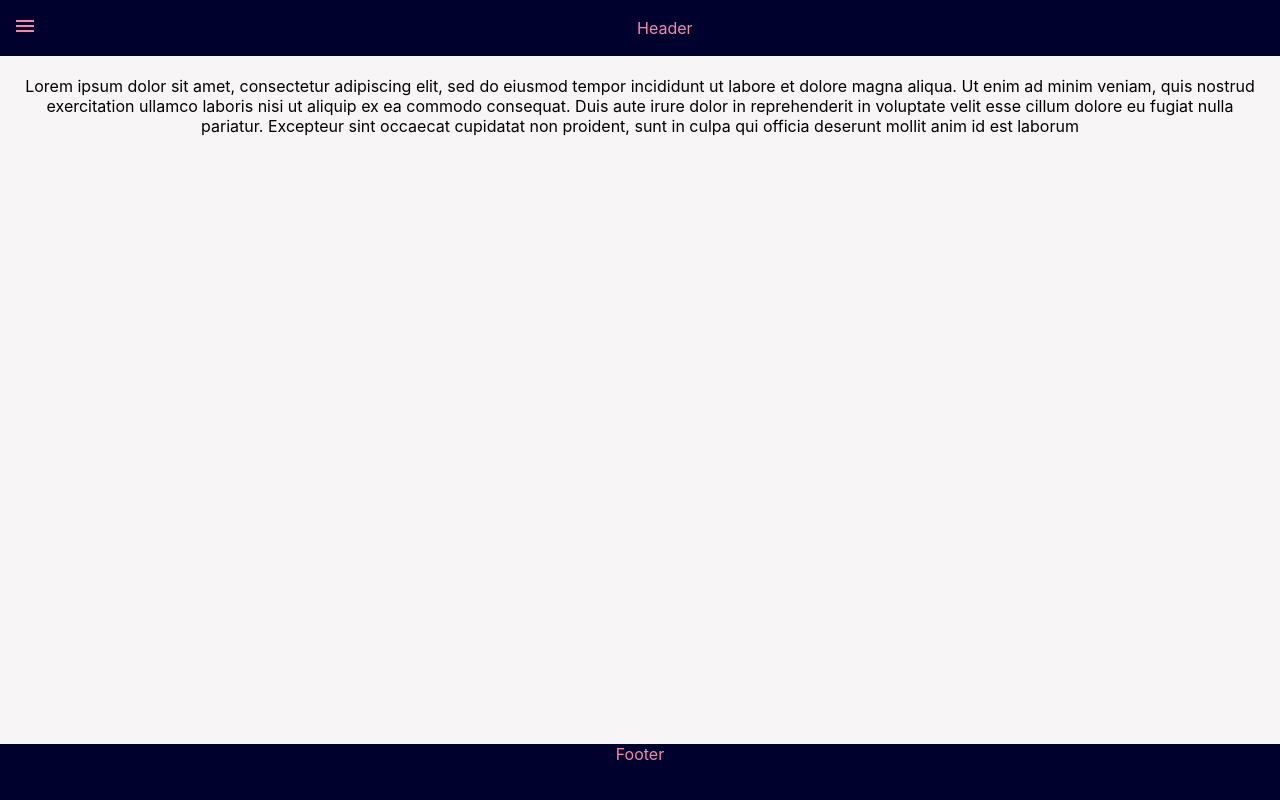
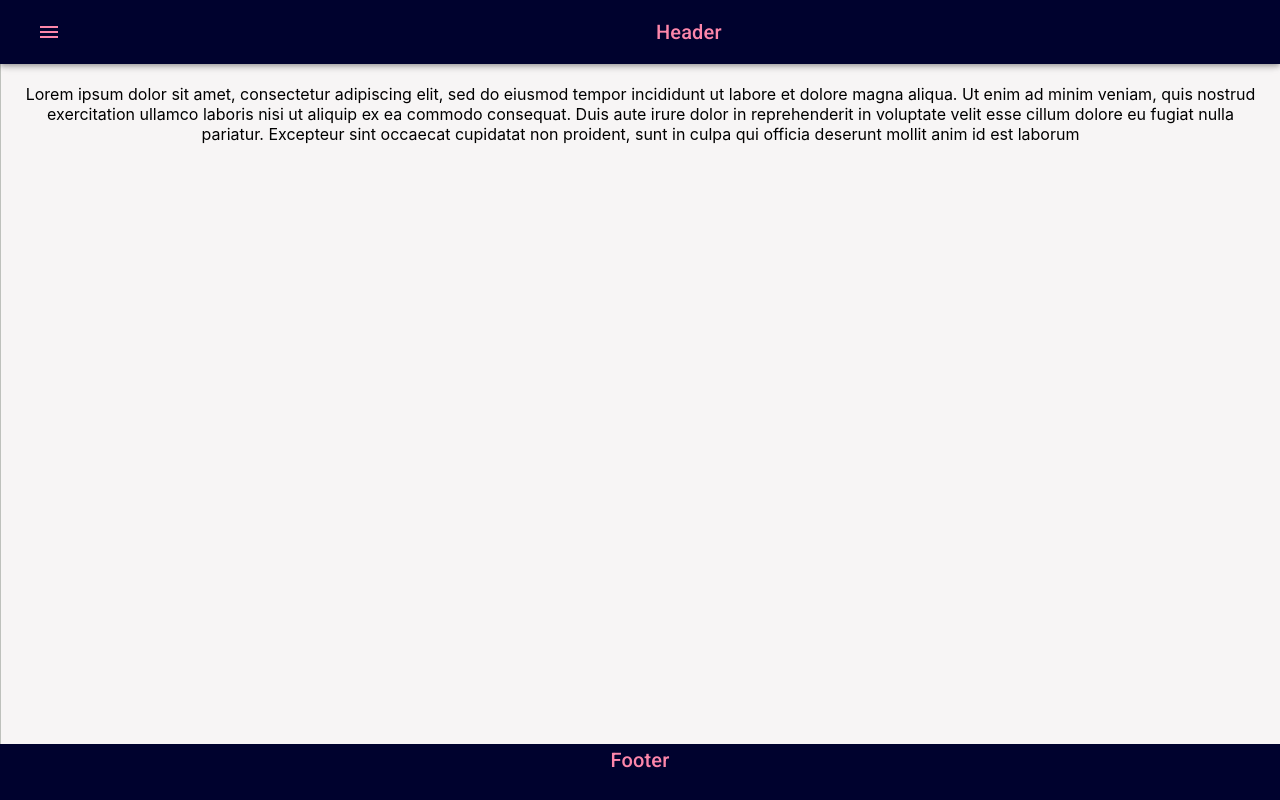
Before and after one commit to KaterinaLupacheva/dashboard-layout, a React (Create React App) app: page / in a window 1280 px wide. Built offline with nearby package versions, Linux system fonts and the light colour scheme.

Commit message:
Material ui layout

```diff
--- a/package.json
+++ b/package.json
@@ -10,8 +10,7 @@
     "@testing-library/user-event": "^12.1.10",
     "react": "^17.0.1",
     "react-dom": "^17.0.1",
-    "react-scripts": "4.0.1",
-    "web-vitals": "^0.2.4"
+    "react-scripts": "4.0.1"
   },
   "scripts": {
     "start": "react-scripts start",
--- a/public/index.html
+++ b/public/index.html
@@ -3,6 +3,7 @@
   <head>
     <meta charset="utf-8" />
     <link rel="icon" href="%PUBLIC_URL%/favicon.ico" />
+    <link rel="stylesheet" href="https://fonts.googleapis.com/css?family=Roboto:300,400,500,700&display=swap" />
     <meta name="viewport" content="width=device-width, initial-scale=1" />
     <meta name="theme-color" content="#000000" />
     <meta
--- a/src/App.js
+++ b/src/App.js
@@ -1,7 +1,26 @@
 import PureReact from "./PureReact";
+import MaterialUI from "./Material-UI";
 
 function App() {
-  return <PureReact />;
+  return (
+    <MaterialUI>
+      Lorem ipsum dolor sit amet, consectetur adipiscing elit, sed do eiusmod
+      tempor incididunt ut labore et dolore magna aliqua. Ut enim ad minim
+      veniam, quis nostrud exercitation ullamco laboris nisi ut aliquip ex ea
+      commodo consequat. Duis aute irure dolor in reprehenderit in voluptate
+      velit esse cillum dolore eu fugiat nulla pariatur. Excepteur sint occaecat
+      cupidatat non proident, sunt in culpa qui officia deserunt mollit anim id
+      est laborum
+    </MaterialUI>
+  );
+
+  // <PureReact>Lorem ipsum dolor sit amet, consectetur adipiscing elit, sed do
+  // eiusmod tempor incididunt ut labore et dolore magna aliqua. Ut enim ad
+  // minim veniam, quis nostrud exercitation ullamco laboris nisi ut
+  // aliquip ex ea commodo consequat. Duis aute irure dolor in
+  // reprehenderit in voluptate velit esse cillum dolore eu fugiat nulla
+  // pariatur. Excepteur sint occaecat cupidatat non proident, sunt in
+  // culpa qui officia deserunt mollit anim id est laborum</PureReact>;
 }
 
 export default App;
--- a/src/Material-UI.js
+++ b/src/Material-UI.js
@@ -1,9 +1,56 @@
+import { useState } from "react";
+import { makeStyles } from "@material-ui/core/styles";
+import clsx from "clsx";
 import Drawer from "@material-ui/core/Drawer";
 import AppBar from "@material-ui/core/AppBar";
 import Toolbar from "@material-ui/core/Toolbar";
+import Typography from "@material-ui/core/Typography";
+import IconButton from "@material-ui/core/IconButton";
+import MenuIcon from "@material-ui/icons/Menu";
+import ChevronLeftIcon from "@material-ui/icons/ChevronLeft";
+import { styles } from "./material-ui.styles";
 
-const MaterialUI = () => {
-  return <div></div>;
+const useStyles = makeStyles(styles);
+
+const MaterialUI = ({ children }) => {
+  const [isOpened, setIsOpened] = useState(false);
+  const classes = useStyles();
+  return (
+    <div className={classes.root}>
+      <AppBar position="fixed" className={classes.appBar}>
+        <Toolbar className={classes.toolbar}>
+          <IconButton
+            color="inherit"
+            onClick={() => setIsOpened(!isOpened)}
+            className={classes.icon}
+          >
+            {isOpened ? <ChevronLeftIcon /> : <MenuIcon />}
+          </IconButton>
+          <Typography variant="h6" className={classes.title}>
+            Header
+          </Typography>
+        </Toolbar>
+      </AppBar>
+      <Toolbar />
+      <div className={classes.container}>
+        <Drawer
+          variant="permanent"
+          classes={{
+            paper: clsx(classes.drawer, {
+              [classes.paper]: !isOpened,
+              [classes.opened]: isOpened,
+            }),
+          }}
+        >
+          Drawer
+        </Drawer>
+        <main className={classes.main}>{children}</main>
+      </div>
+      <div className={classes.footer}>
+        <Typography variant="h6">Footer</Typography>
+      </div>
+    </div>
+  );
 };
 
 export default MaterialUI;
--- a/src/PureReact.js
+++ b/src/PureReact.js
@@ -1,29 +1,21 @@
 import { useState } from "react";
 import MenuIcon from "@material-ui/icons/Menu";
-import ArrowBackIcon from "@material-ui/icons/ArrowBack";
+import ChevronLeftIcon from "@material-ui/icons/ChevronLeft";
 import "./pure-react.css";
 
-const PureReact = () => {
+const PureReact = ({ children }) => {
   const [isOpened, setIsOpened] = useState(false);
   return (
     <div className="App">
       <div className="header">
         <div className="icon" onClick={() => setIsOpened(!isOpened)}>
-          {isOpened ? <ArrowBackIcon /> : <MenuIcon />}
+          {isOpened ? <ChevronLeftIcon /> : <MenuIcon />}
         </div>
         <div className="header-title">Header</div>
       </div>
       <div className="container">
         <aside className={`${isOpened ? "opened" : ""} drawer`}>Drawer</aside>
-        <main className="main">
-          Lorem ipsum dolor sit amet, consectetur adipiscing elit, sed do
-          eiusmod tempor incididunt ut labore et dolore magna aliqua. Ut enim ad
-          minim veniam, quis nostrud exercitation ullamco laboris nisi ut
-          aliquip ex ea commodo consequat. Duis aute irure dolor in
-          reprehenderit in voluptate velit esse cillum dolore eu fugiat nulla
-          pariatur. Excepteur sint occaecat cupidatat non proident, sunt in
-          culpa qui officia deserunt mollit anim id est laborum
-        </main>
+        <main className="main">{children}</main>
       </div>
       <div className="footer">Footer</div>
     </div>
--- a/src/index.js
+++ b/src/index.js
@@ -1,17 +1,11 @@
-import React from 'react';
-import ReactDOM from 'react-dom';
-import './index.css';
-import App from './App';
-import reportWebVitals from './reportWebVitals';
+import React from "react";
+import ReactDOM from "react-dom";
+import "./index.css";
+import App from "./App";
 
 ReactDOM.render(
   <React.StrictMode>
     <App />
   </React.StrictMode>,
-  document.getElementById('root')
+  document.getElementById("root")
 );
-
-// If you want to start measuring performance in your app, pass a function
-// to log results (for example: reportWebVitals(console.log))
-// or send to an analytics endpoint. Learn more: https://bit.ly/CRA-vitals
-reportWebVitals();
--- /dev/null
+++ b/src/material-ui.styles.js
@@ -0,0 +1,55 @@
+export const styles = (theme) => ({
+  root: {
+    textAlign: "center",
+    display: "flex",
+    flexDirection: "column",
+    minHeight: "100vh",
+    color: "#000133",
+  },
+  appBar: {
+    zIndex: 1,
+    background: "#00022E",
+    color: "#FC86AA",
+  },
+  toolbar: {
+    display: "flex",
+    width: "100%",
+  },
+  icon: {
+    padding: "1vmax",
+  },
+  title: {
+    margin: "auto",
+  },
+  container: {
+    display: "flex",
+    flex: 1,
+  },
+  drawer: {
+    background: "#D8DCD6",
+    width: "0px",
+    transition: "width .7s",
+  },
+  paper: {
+    width: "0px",
+    zIndex: 0,
+    position: "static",
+  },
+  opened: {
+    width: "240px",
+    position: "unset",
+    overflowY: "unset",
+  },
+  main: {
+    flex: 1,
+    background: "rgb(247, 245, 245)",
+    color: "black",
+    padding: "20px",
+  },
+  footer: {
+    background: "#00022E",
+    height: "7vh",
+    color: "#FC86AA",
+    alignItems: "center",
+  },
+});
--- a/src/reportWebVitals.js
+++ /dev/null
@@ -1,13 +0,0 @@
-const reportWebVitals = onPerfEntry => {
-  if (onPerfEntry && onPerfEntry instanceof Function) {
-    import('web-vitals').then(({ getCLS, getFID, getFCP, getLCP, getTTFB }) => {
-      getCLS(onPerfEntry);
-      getFID(onPerfEntry);
-      getFCP(onPerfEntry);
-      getLCP(onPerfEntry);
-      getTTFB(onPerfEntry);
-    });
-  }
-};
-
-export default reportWebVitals;
```
Also changed, not shown: 1 other file (tests, documents, lock files or other folders).
